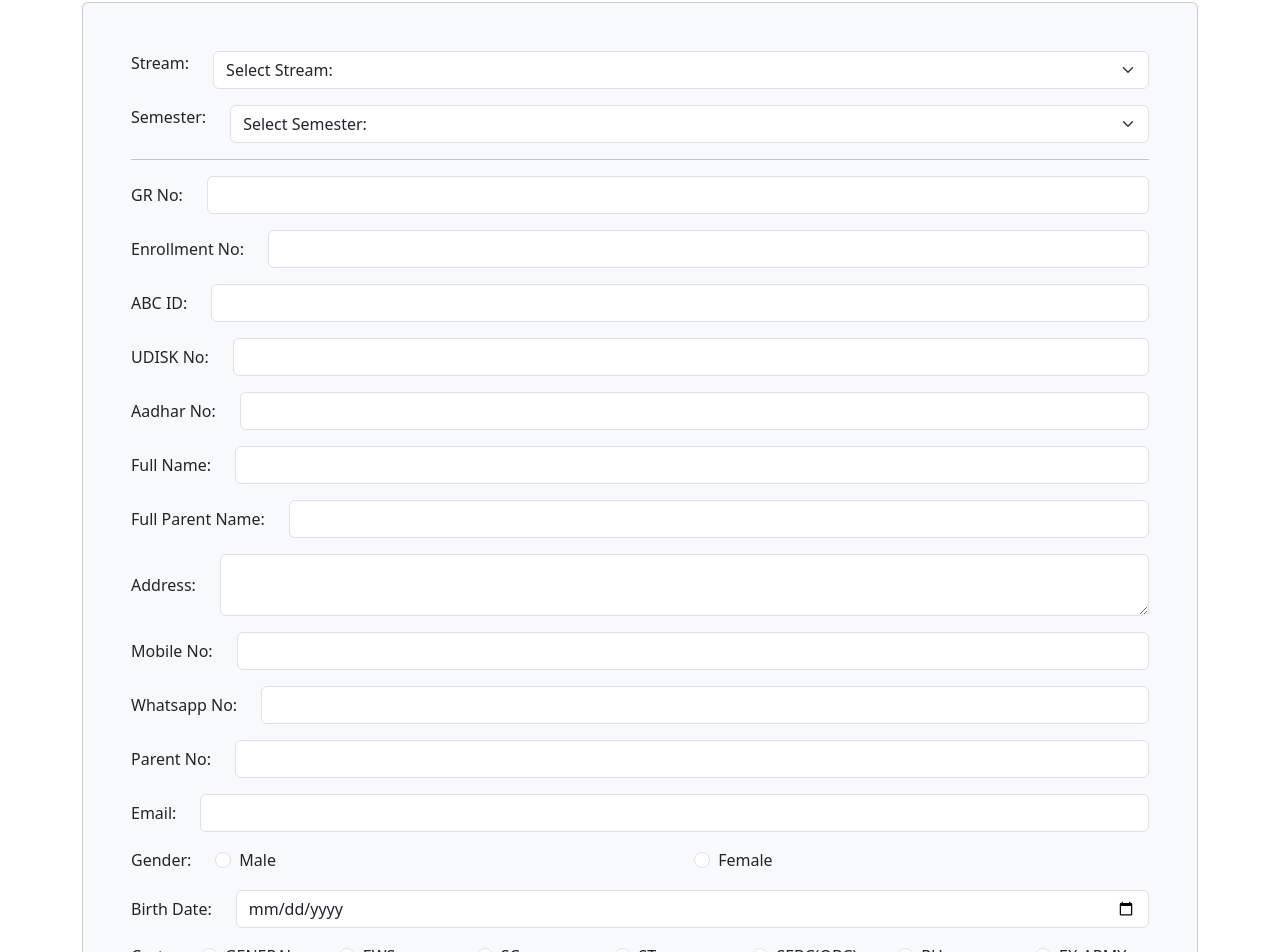
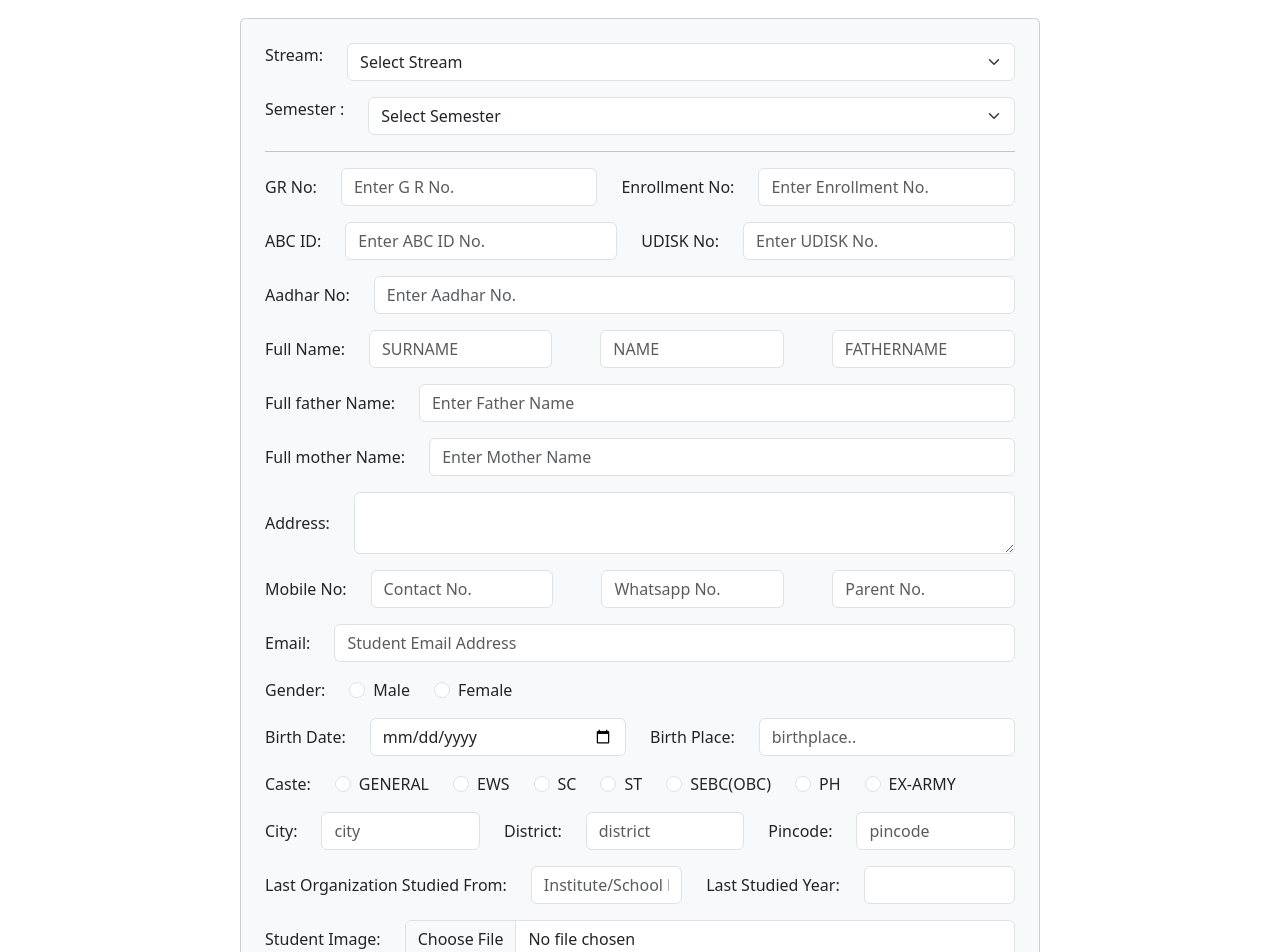
Before and after one commit to drashtipadia/student-mangement-frontend, a React (Create React App) app: page /admissionForm in a window 1280 px wide. Shown: the part 108-1060 px from the top of the page. Built offline with nearby package versions, Linux system fonts and the light colour scheme.

Commit message:
feat:form design

```diff
--- a/package.json
+++ b/package.json
@@ -24,7 +24,7 @@
     "build": "react-scripts build",
     "both": "concurrently \"npm run start:frontend\" \"npm run start:backend\"",
     "start:frontend": "react-scripts start",
-    "start:backend": "cd ../student-mgmt-system-backend/ && go run ./server.go",
+    "start:backend": "cd ../backend/ && npm run start",
     "test": "react-scripts test",
     "eject": "react-scripts eject"
   },
--- a/src/App.js
+++ b/src/App.js
@@ -17,9 +17,9 @@ function App() {
         {" "}
         <Link to={"viewdata"}>View Data</Link>{" "}
       </li>
-      <li>
+      {/* <li>
         <FontAwesomeIcon icon={faPhone} />{" "}
-      </li>
+      </li> */}
     </div>
   );
 }
--- a/src/Component/AdmissionForm.jsx
+++ b/src/Component/AdmissionForm.jsx
@@ -4,6 +4,7 @@ import { Header } from "./Header";
 import { Input } from "./Input";
 import { SelectBox } from "./SelectBox";
 import { RadioGroup } from "./RadioGroup";
+import { width } from "@fortawesome/free-brands-svg-icons/fa42Group";
 
 function AdmissionForm() {
   const [user, setUser] = useState({
@@ -18,8 +19,11 @@ function AdmissionForm() {
     abc_id: "",
     udisk_no: "",
     aadhar_number: "",
-    full_name: "",
-    full_name_of_parent: "",
+    surname: "",
+    name: "",
+    fathername: "",
+    father_name: "",
+    mother_name: "",
     address: "",
     contact_no: "",
     wh_no: "",
@@ -43,7 +47,7 @@ function AdmissionForm() {
   });
 
   useEffect(() => {
-    if (user.stream !== "BA") {
+    if (user.stream !== "Bachelor of Arts") {
       setUser({
         ...user,
         main_subject: "",
@@ -89,29 +93,32 @@ function AdmissionForm() {
   return (
     <>
       <Header />
-      <div className="container justify-content-around">
+      <div className="container">
         <h2 className="text-center mt-3">Admission Form</h2>
-        <div className="card ms-auto bg-light">
-          <form className="m-5" method="post" encType="multipart/form-data">
+        <div className="col d-flex justify-content-center py-3">
+          <div className="card bg-light" style={{ width: "50rem" }}>
+            <form className="m-4" method="post" encType="multipart/form-data">
+
+
               <SelectBox
                 name="stream"
                 onChange={handleInputs}
                 label={"Stream:"}
-              placeholder={"Select Stream:"}
+                placeholder={"Select Stream"}
                 data={[
-                { label: "BCA", value: "BCA" },
-                { label: "BBA", value: "BBA" },
-                { label: "BCom", value: "BCom" },
-                { label: "MScIT", value: "MScIT" },
-                { label: "BA", value: "BA" },
+                  { label: "Bachelor of Arts", value: "Bachelor of Arts" },
+                  { label: "Bachelor of Business Administration", value: "Bachelor of Business Administration" },
+                  { label: "Bachelor of Commerce", value: "Bachelor of Commerce" },
+                  { label: "Bachelor of Computer Application", value: "Bachelor of Computer Application" },
+                  { label: "Master of Science (Information Technology & Computer Application)", value: "Master of Science (Information Technology & Computer Application)" },
                 ]}
               />
 
               <SelectBox
                 name="semester"
                 onChange={handleInputs}
-              label={"Semester:"}
-              placeholder={"Select Semester:"}
+                label={"Semester :"}
+                placeholder={"Select Semester"}
                 data={[
                   { label: "1st", value: "1" },
                   { label: "2nd", value: "2" },
@@ -124,9 +131,9 @@ function AdmissionForm() {
                 ]}
               />
 
-            {user.stream === "BCom" && (
+              {user.stream === "Bachelor of Commerce" && (
                 <RadioGroup
-                label={"Choose Subject"}
+                  label={"Choose Subject:"}
                   name={"elective_course"}
                   onChange={handleInputs}
                   data={[
@@ -136,9 +143,9 @@ function AdmissionForm() {
                 />
               )}
 
-            {user.stream === "BA" && (
+              {user.stream === "Bachelor of Arts" && (
                 <RadioGroup
-                label={"Compulsary Subject"}
+                  label={"Compulsary Subject:"}
                   name={"elective_course"}
                   onChange={handleInputs}
                   data={[
@@ -150,9 +157,9 @@ function AdmissionForm() {
 
               <hr />
 
-            {user.stream === "BA" && (
+              {user.stream === "Bachelor of Arts" && (
                 <RadioGroup
-                label={"Main Subject"}
+                  label={"Main Subject:"}
                   name={"main_subject"}
                   onChange={handleInputs}
                   data={[
@@ -164,9 +171,9 @@ function AdmissionForm() {
                 />
               )}
 
-            {user.stream === "BA" && (
+              {user.stream === "Bachelor of Arts" && (
                 <RadioGroup
-                label={"First Secondary Subject"}
+                  label={"First Secondary Subject:"}
                   name={"first_secondary_subject"}
                   onChange={handleInputs}
                   data={[
@@ -177,10 +184,10 @@ function AdmissionForm() {
                 />
               )}
 
-            {user.stream === "BA" && (
+              {user.stream === "Bachelor of Arts" && (
                 <>
                   <RadioGroup
-                  label={"Tertiary Secondary Subject"}
+                    label={"Tertiary Secondary Subject:"}
                     name={"tertiary_secondary_subject"}
                     onChange={handleInputs}
                     data={[
@@ -192,28 +199,35 @@ function AdmissionForm() {
                   <hr />
                 </>
               )}
-
+              <div className="row border-3 form-group mb-3 align-items-center">
                 <Input
                   type="text"
                   name="gr_no"
                   label="GR No:"
                   value={user.gr_no}
+                  placeholder="Enter G R No."
                   onChange={handleInputs}
                 />
+
 
                 <Input
                   type="text"
                   name="enrollment_no"
                   label="Enrollment No:"
                   value={user.enrollment_no}
+                  placeholder="Enter Enrollment No."
                   onChange={handleInputs}
+
                 />
+              </div>
 
+              <div className="row border-3 form-group mb-3 align-items-center">
                 <Input
                   type="text"
                   name="abc_id"
                   label="ABC ID:"
                   value={user.abc_id}
+                  placeholder="Enter ABC ID No."
                   onChange={handleInputs}
                 />
 
@@ -222,33 +236,69 @@ function AdmissionForm() {
                   name="udisk_no"
                   label="UDISK No:"
                   value={user.udisk_no}
+                  placeholder="Enter UDISK No."
                   onChange={handleInputs}
                 />
+              </div>
 
+              <div className="row border-3 form-group mb-3 align-items-center">
                 <Input
                   type="text"
                   name="aadhar_number"
                   label="Aadhar No:"
                   value={user.aadhar_number}
+                  placeholder="Enter Aadhar No."
                   onChange={handleInputs}
                 />
-
+              </div>
+              <div className="row border-3 form-group mb-3 align-items-center">
                 <Input
                   type="text"
-              name="full_name"
+                  name="surname"
                   label="Full Name:"
-              value={user.full_name}
+                  value={user.surname}
+                  placeholder="SURNAME"
+                  onChange={handleInputs}
+
+                />
+                <Input
+                  type="text"
+                  name="name"
+                  label=""
+                  placeholder="NAME"
+                  value={user.name}
                   onChange={handleInputs}
                 />
-
                 <Input
                   type="text"
-              name="full_name_of_parent"
-              label="Full Parent Name:"
-              value={user.full_name_of_parent}
+                  name="fathername"
+                  label=""
+                  placeholder="FATHERNAME"
+                  value={user.fathername}
                   onChange={handleInputs}
                 />
-
+              </div>
+              <div className="row border-3 form-group mb-3 align-items-center">
+                <Input
+                  type="text"
+                  name="father_name"
+                  label="Full father Name:"
+                  placeholder="Enter Father Name"
+                  value={user.father_name}
+                  onChange={handleInputs}
+                />
+              </div>
+              <div className="row border-3 form-group mb-3 align-items-center">
+                <Input
+                  type="text"
+                  name="mother_name"
+                  label="Full mother Name:"
+                  placeholder="Enter Mother Name"
+                  value={user.mother_name}
+                  onChange={handleInputs}
+                />
+              </div>
+              <div className="row border-3 form-group mb-3 align-items-center">
                 <Input
                   type="textarea"
                   name="address"
@@ -256,19 +306,23 @@ function AdmissionForm() {
                   value={user.address}
                   onChange={handleInputs}
                 />
-
+              </div>
+              <div className="row border-3 form-group mb-3 align-items-center">
                 <Input
                   type="text"
                   name="contact_no"
                   label="Mobile No:"
+                  placeholder="Contact No."
                   value={user.contact_no}
                   onChange={handleInputs}
                 />
 
+
                 <Input
                   type="text"
                   name="wh_no"
-              label="Whatsapp No:"
+                  label=""
+                  placeholder="Whatsapp No."
                   value={user.wh_no}
                   onChange={handleInputs}
                 />
@@ -276,18 +330,22 @@ function AdmissionForm() {
                 <Input
                   type="text"
                   name="parent_no"
-              label="Parent No:"
+                  label=""
+                  placeholder="Parent No."
                   value={user.parent_no}
                   onChange={handleInputs}
                 />
-
+              </div>
+              <div className="row border-3 form-group mb-3 align-items-center">
                 <Input
                   type="email"
                   name="email"
                   label="Email:"
+                  placeholder="Student Email Address"
                   value={user.email}
                   onChange={handleInputs}
                 />
+              </div>
 
               <RadioGroup
                 label={"Gender:"}
@@ -298,14 +356,26 @@ function AdmissionForm() {
                   { label: "Female", value: "female" },
                 ]}
               />
-
+              <div className="row border-3 form-group mb-3 align-items-center">
                 <Input
                   type="date"
-              name="birth_place"
-              value={user.birth_place}
+                  name="birth_date"
+                  value={user.birth_date}
                   label="Birth Date:"
                   onChange={handleInputs}
                 />
+
+
+                <Input
+                  type="text"
+                  name="birth_place"
+                  value={user.birth_place}
+                  label="Birth Place:"
+                  placeholder="birthplace.."
+                  onChange={handleInputs}
+                />
+
+              </div>
 
               <RadioGroup
                 name={"caste"}
@@ -321,11 +391,13 @@ function AdmissionForm() {
                   { label: "EX-ARMY", value: "EX-ARMY" },
                 ]}
               />
+              <div className="row border-3 form-group mb-3 align-items-center">
 
                 <Input
                   type="text"
                   name="city"
                   label="City:"
+                  placeholder="city"
                   value={user.city}
                   onChange={handleInputs}
                 />
@@ -334,6 +406,7 @@ function AdmissionForm() {
                   type="text"
                   name="district"
                   label="District:"
+                  placeholder="district"
                   value={user.district}
                   onChange={handleInputs}
                 />
@@ -342,14 +415,19 @@ function AdmissionForm() {
                   type="text"
                   name="pincode"
                   label="Pincode:"
+                  placeholder="pincode"
                   value={user.pincode}
                   onChange={handleInputs}
                 />
+              </div>
+
+              <div className="row border-3 form-group mb-3 align-items-center">
 
                 <Input
                   type="text"
                   name="last_organization_studied_from"
                   label="Last Organization Studied From:"
+                  placeholder="Institute/School Name.."
                   value={user.last_organization_studied_from}
                   onChange={handleInputs}
                 />
@@ -363,48 +441,16 @@ function AdmissionForm() {
                   min="2000"
                   max={new Date().getFullYear()}
                 />
-
+              </div>
+              <div className="row border-3 form-group mb-3 align-items-center">
                 <Input
                   label="Student Image:"
                   type="file"
                   name="studentimg"
                   onChange={handleFileUploads}
                 />
+              </div>
 
-            <Input
-              label={"TC Document:"}
-              type="file"
-              name="tc_doc"
-              onChange={handleFileUploads}
-            />
-
-            <Input
-              label={"No Objection Document:"}
-              type="file"
-              name="no_objection_doc"
-              onChange={handleFileUploads}
-            />
-
-            <Input
-              label={"First Trial Document:"}
-              type="file"
-              name="first_trial_doc"
-              onChange={handleFileUploads}
-            />
-
-            <Input
-              label={"Bonafide Document:"}
-              type="file"
-              name="bonafide_doc"
-              onChange={handleFileUploads}
-            />
-
-            <Input
-              label={"Fee Recipt Print:"}
-              type="file"
-              name="fee_recipt_print"
-              onChange={handleFileUploads}
-            />
 
               <button
                 type="submit"
@@ -413,9 +459,11 @@ function AdmissionForm() {
               >
                 Submit
               </button>
+
             </form>
           </div>
-      </div>
+        </div >
+      </div >
     </>
   );
 }
--- a/src/Component/Input.jsx
+++ b/src/Component/Input.jsx
@@ -6,9 +6,12 @@ export function Input({
   onChange,
   min = null,
   max = null,
+  placeholder,
+
 }) {
   return (
-    <div className="row border-3 form-group mb-3 align-items-center">
+    // <div className="row border-3 form-group mb-3 align-items-center">
+    <>
       <label className="col-auto text-center" htmlFor={name}>
         {label}
       </label>
@@ -19,10 +22,11 @@ export function Input({
             id={name}
             name={name}
             value={value}
-            className="form-control"
+            className="form-control m-0"
             onChange={onChange}
             min={min}
             max={max}
+            placeholder={placeholder}
           />
         ) : (
           <textarea
@@ -34,6 +38,7 @@ export function Input({
           />
         )}
       </div>
-    </div>
+      {/* </div> */}
+    </>
   );
 }
--- a/src/Component/RadioGroup.jsx
+++ b/src/Component/RadioGroup.jsx
@@ -4,8 +4,8 @@ export function RadioGroup({ name, label, data, onChange }) {
       <label className="col-auto text-center">{label}</label>
       {data.map((entry) => {
         return (
-          <div key={entry.value} className="col">
-            <div className="form-check form-check-inline">
+          <div key={entry.value} className="col-auto">
+            <div className="form-check form-check-inline m-0">
               <input
                 className="form-check-input"
                 type="radio"
```
Lines whose indentation alone changed are shown as unchanged.
